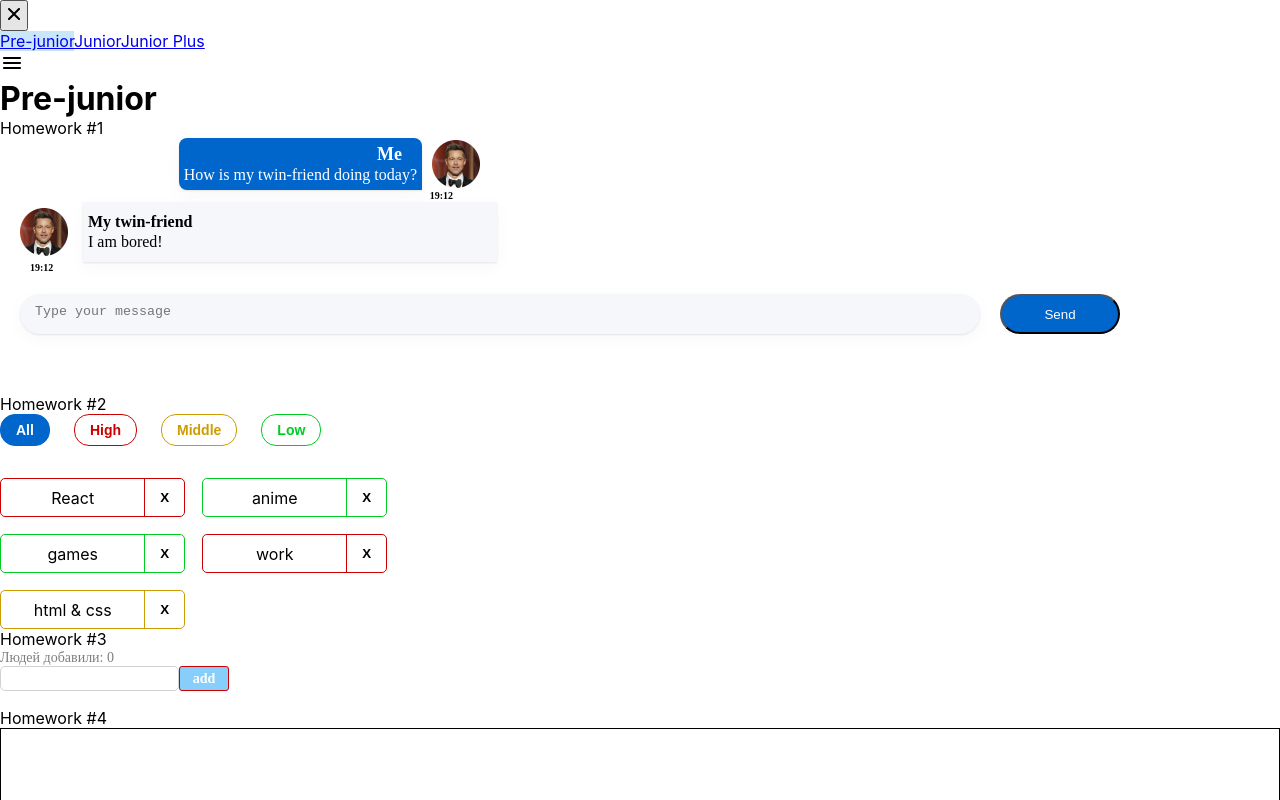
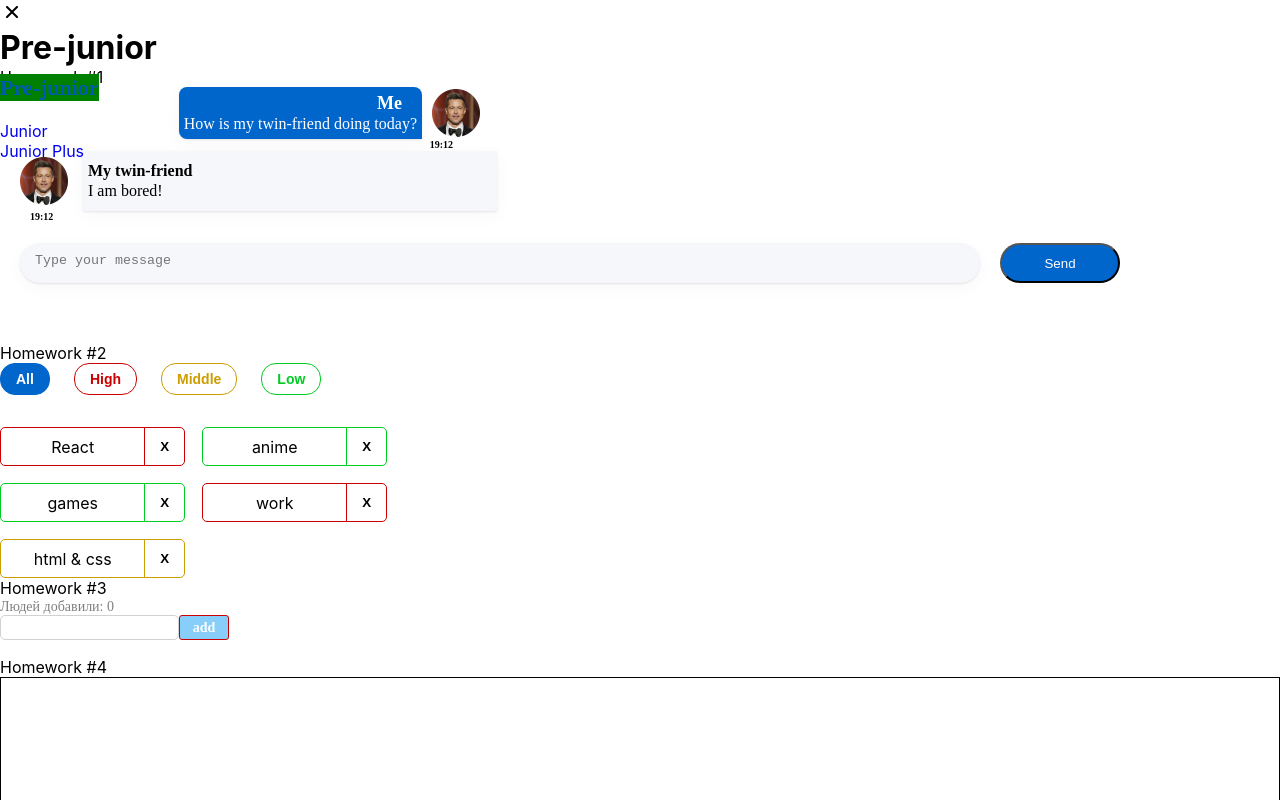
Before and after one commit to Grammeri/hws2-master, a React (Create React App) app: page /#/pre_junior in a window 1280 px wide. Shown: the top 800 px of the page. Built offline with nearby package versions, Linux system fonts and the light colour scheme.

Commit message:
HW6 no CSS

```diff
--- a/src/s2-homeworks/hw05/pages/Junior.tsx
+++ b/src/s2-homeworks/hw05/pages/Junior.tsx
@@ -1,4 +1,5 @@
 import React from 'react'
+import HW6 from "../../hw06/HW6";
 // import HW6 from '../../hw06/HW6'
 // import HW7 from '../../hw07/HW7'
 // import HW8 from '../../hw08/HW8'
@@ -7,7 +8,7 @@ import React from 'react'
 function Junior() {
     return (
         <div id={'hw5-page-junior'}>
-            {/*<HW6 />*/}
+            <HW6 />
             {/*<HW7 />*/}
             {/*<HW8 />*/}
             {/*<HW9 />*/}
--- a/src/s2-homeworks/hw05/sidebar/Sidebar.module.css
+++ b/src/s2-homeworks/hw05/sidebar/Sidebar.module.css
@@ -1,25 +1,61 @@
 .sidebar {
+    position: fixed
 }
 
 .sidebar.open {
+    display: flex;
+    width: 300px;
+    height: 500px;
+    background: #FFFFFF;
+    box-shadow: 0px 10px 40px rgba(29, 33, 38, 0.13), 0px 1px 2px rgba(29, 33, 38, 0.1);
+
 }
 
 .background {
+    position: fixed;
+    background-color: darkgray;
+    border: 5px solid red;
+    height: 100%;
+    width: 100%;
+    opacity: 0.8;
+    border: 5px solid red;
+
 }
 
 .nav {
+    margin-top: 50px;
+    display: flex;
+    flex-direction: column;
 }
 
 .nav a {
+    text-decoration-line: none;
 }
 
 .nav a:hover {
+    color: crimson;
 }
 
-.nav a.active {
-    background-color: #cae7fa;
+.active {
+    font-family: 'Montserrat';
+    font-style: normal;
+    font-weight: 600;
+    font-size: 22px;
+    line-height: 27px;
+    margin-bottom: 20px;
+
+    text-decoration-line: underline;
+    background-color: green;
+
+    color: #0059B2;
+
 }
 .close {
+    display: flex;
+    justify-content: center;
+    border: none;
+    background: #FFFFFF;
+
 }
 
 .close img {
--- a/src/s2-homeworks/hw05/sidebar/Sidebar.tsx
+++ b/src/s2-homeworks/hw05/sidebar/Sidebar.tsx
@@ -32,7 +32,7 @@ export const Sidebar: FC<PropsType> = ({open, handleClose}) => {
                         to={PATH.PRE_JUNIOR}
                         onClick={handleClose}
                         // className={...} // делает студент
-                        className={(data)=>data.isActive ? s.active : ''}
+                        className={({isActive})=> isActive ? s.active : ''}
 
                     >
                         Pre-junior
@@ -42,7 +42,7 @@ export const Sidebar: FC<PropsType> = ({open, handleClose}) => {
                         to={PATH.JUNIOR}
                         onClick={handleClose}
                         // className={...} // делает студент
-                        className={(data)=>data.isActive ? s.active : ''}
+                        className={({isActive})=> isActive ? s.active : ''}
                     >
                         Junior
                     </NavLink>
@@ -51,7 +51,7 @@ export const Sidebar: FC<PropsType> = ({open, handleClose}) => {
                         to={PATH.JUNIOR_PLUS}
                         onClick={handleClose}
                         // className={...} // делает студент
-                        className={(data)=>data.isActive ? s.active : ''}
+                        className={({isActive})=> isActive ? s.active : ''}
                     >
                         Junior Plus
                     </NavLink>
--- a/src/s2-homeworks/hw06/HW6.tsx
+++ b/src/s2-homeworks/hw06/HW6.tsx
@@ -19,7 +19,7 @@ const HW6 = () => {
     }
     const restore = () => {
         // делают студенты
-
+        setValue(value)
     }
 
     return (
--- a/src/s2-homeworks/hw06/common/c4-SuperEditableSpan/SuperEditableSpan.module.css
+++ b/src/s2-homeworks/hw06/common/c4-SuperEditableSpan/SuperEditableSpan.module.css
@@ -1,11 +1,17 @@
 .spanBlock {
+    display: flex;
+    flex-direction: column;
+    justify-content: center;
+    align-items: center;
 }
 
 .span {
+
 }
 
 .input {
+
 }
 
 .pen {
-}
+    }
--- a/src/s2-homeworks/hw06/common/c4-SuperEditableSpan/SuperEditableSpan.tsx
+++ b/src/s2-homeworks/hw06/common/c4-SuperEditableSpan/SuperEditableSpan.tsx
@@ -42,19 +42,19 @@ const SuperEditableSpan: React.FC<SuperEditableSpanType> = (
 
     const onEnterCallback = () => {
         // выключить editMode при нажатии Enter // делают студенты
-
+        setEditMode(false)
         onEnter?.()
     }
     const onBlurCallback = (e: React.FocusEvent<HTMLInputElement>) => {
         // выключить editMode при нажатии за пределами инпута // делают студенты
-
+        setEditMode(false)
         onBlur?.(e)
     }
     const onDoubleClickCallBack = (
         e: React.MouseEvent<HTMLSpanElement, MouseEvent>
     ) => {
         // включить editMode при двойном клике // делают студенты
-
+        setEditMode(true)
         onDoubleClick?.(e)
     }
 
```
